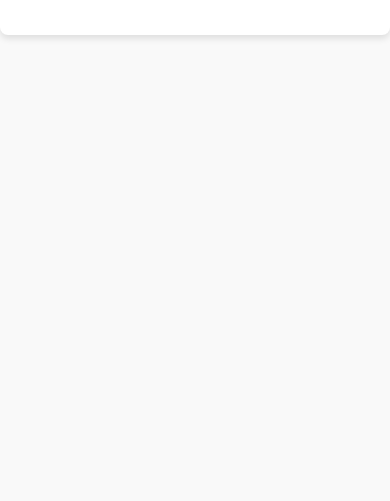
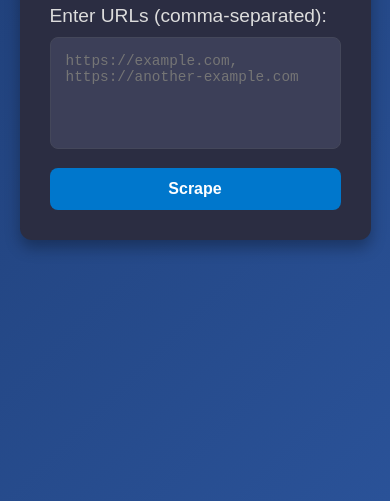
Before and after one commit to scottehastings16/link-miner, a website: page public/index.html in a window 390 px wide. Shown: the part 343-844 px from the top of the page. Drawn offline with Linux system fonts and the light colour scheme.

Commit message:
Update style.css

```diff
--- a/public/style.css
+++ b/public/style.css
@@ -1,53 +1,153 @@
-body {
-    font-family: Arial, sans-serif;
+/* General Reset */
+* {
     margin: 0;
     padding: 0;
-    background-color: #f9f9f9;
+    box-sizing: border-box;
    }
 
+   body {
+    font-family: 'Arial', sans-serif;
+    background: linear-gradient(135deg, #1e3c72, #2a5298); /* Dark blue gradient */
+    color: #f4f4f9; /* Light gray text for contrast */
+    height: 100vh;
+    display: flex;
+    justify-content: center;
+    align-items: center;
+   }
+
+   /* Main Container */
    .container {
     max-width: 600px;
-    margin: 50px auto;
-    padding: 20px;
-    background: white;
-    border-radius: 8px;
-    box-shadow: 0 4px 6px rgba(0, 0, 0, 0.1);
+    width: 90%;
+    background: #2b2d42; /* Dark gray background */
+    padding: 30px;
+    border-radius: 12px;
+    box-shadow: 0 8px 15px rgba(0, 0, 0, 0.3);
+    text-align: center;
    }
 
+   /* Title Styling */
    h1 {
-    text-align: center;
-    color: #333;
+    font-size: 2.5rem;
+    color: #ffffff;
+    margin-bottom: 20px;
+    font-weight: bold;
+    text-shadow: 2px 2px 5px rgba(0, 0, 0, 0.3);
    }
 
-   form {
-    display: flex;
-    flex-direction: column;
+   /* Form Label */
+   form label {
+    display: block;
+    font-size: 1.2rem;
+    color: #dcdcdc;
+    margin-bottom: 10px;
+    text-align: left;
    }
 
-   textarea {
+   /* Textarea Styling */
+   form textarea {
+    width: 100%;
+    padding: 15px;
+    font-size: 1rem;
+    border: 1px solid #44475a;
+    border-radius: 8px;
+    background: #3c3f58; /* Darker gray */
+    color: #ffffff;
     resize: none;
-    height: 100px;
-    margin-bottom: 15px;
-    padding: 10px;
-    font-size: 16px;
+    transition: border-color 0.3s ease;
    }
 
-   button {
-    padding: 10px;
-    font-size: 16px;
-    background-color: #007bff;
-    color: white;
-    border: none;
-    border-radius: 5px;
-    cursor: pointer;
+   form textarea:focus {
+    border-color: #00aaff; /* Bright blue focus */
+    outline: none;
    }
 
-   button:hover {
-    background-color: #0056b3;
+   /* Submit Button */
+   form button {
+    width: 100%;
+    padding: 12px 20px;
+    font-size: 1.2rem;
+    font-weight: bold;
+    color: #ffffff;
+    background: #0077cc; /* Blue button */
+    border: none;
+    border-radius: 8px;
+    cursor: pointer;
+    transition: background-color 0.3s ease, transform 0.2s ease;
+    margin-top: 15px;
    }
 
+   form button:hover {
+    background: #005fa3; /* Darker blue on hover */
+    transform: translateY(-2px); /* Slight lift effect */
+   }
+
+   form button:active {
+    transform: translateY(0); /* Reset lift effect */
+   }
+
+   /* Status Div Styling */
    #status {
-    margin-top: 15px;
-    font-size: 14px;
-    color: #555;
+    margin-top: 20px;
+    padding: 15px;
+    font-size: 1rem;
+    font-weight: bold;
+    border-radius: 8px;
+    display: none; /* Hidden by default */
    }
+
+   /* Success Message */
+   #status.success {
+    background-color: #28a745; /* Green for success */
+    color: #ffffff;
+   }
+
+   /* Error Message */
+   #status.error {
+    background-color: #dc3545; /* Red for errors */
+    color: #ffffff;
+   }
+
+   /* Link Styling */
+   #status a {
+    color: #ffffff;
+    text-decoration: underline;
+    font-weight: bold;
+   }
+
+   /* Responsive Design */
+   @media (max-width: 768px) {
+    h1 {
+        font-size: 2rem;
+    }
+
+    form textarea {
+        font-size: 0.9rem;
+    }
+
+    form button {
+        font-size: 1rem;
+    }
+   }
+
+   /* Checkbox Container */
+.checkbox-container {
+  margin: 15px 0;
+  display: flex;
+  align-items: center;
+  gap: 10px; /* Space between checkbox and label */
+}
+
+/* Checkbox Styling */
+.checkbox-container input[type="checkbox"] {
+  width: 20px;
+  height: 20px;
+  cursor: pointer;
+}
+
+/* Label Styling */
+.checkbox-container label {
+  font-size: 1rem;
+  color: #dcdcdc; /* Light gray text */
+  cursor: pointer;
+}
```
